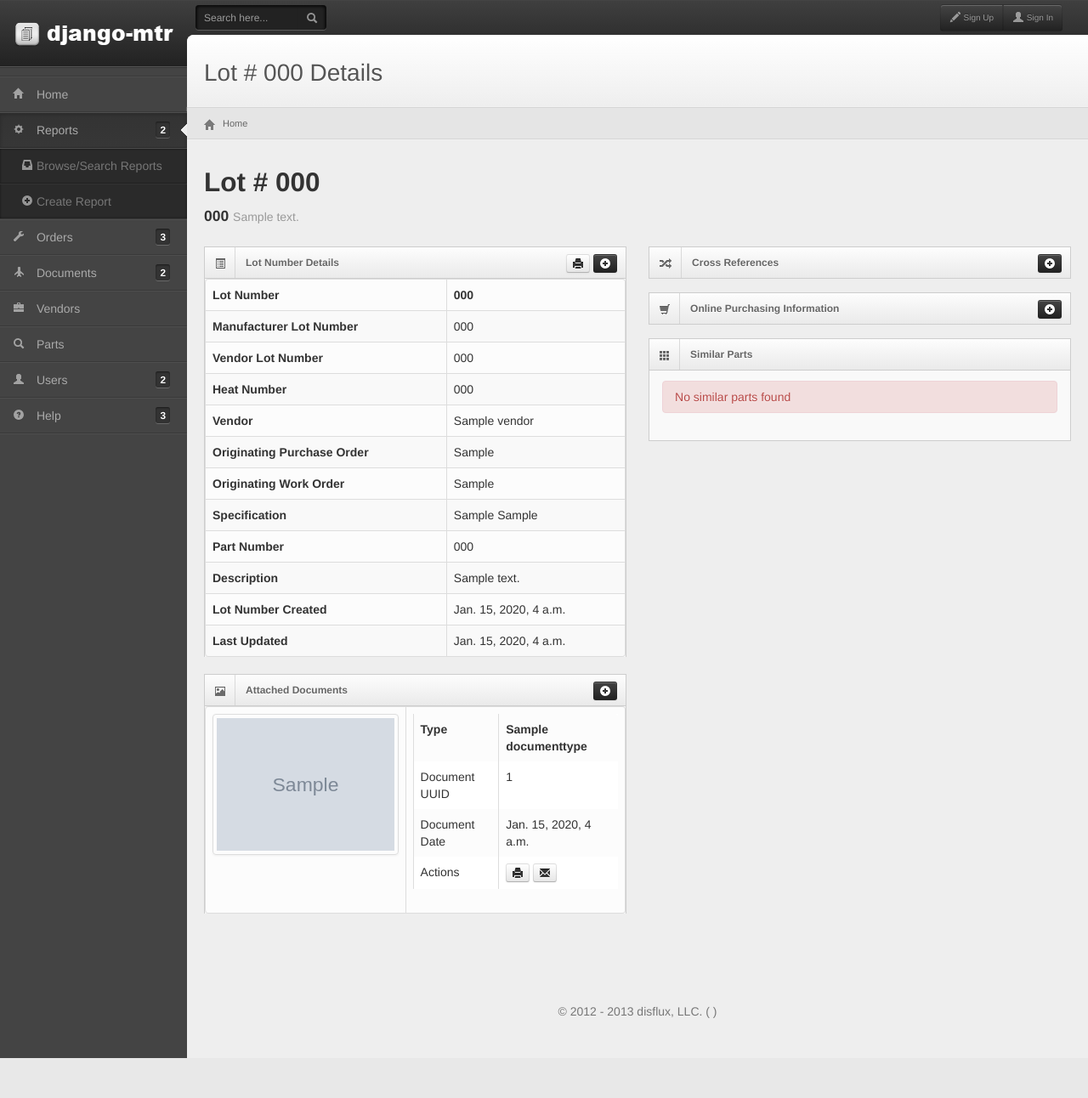
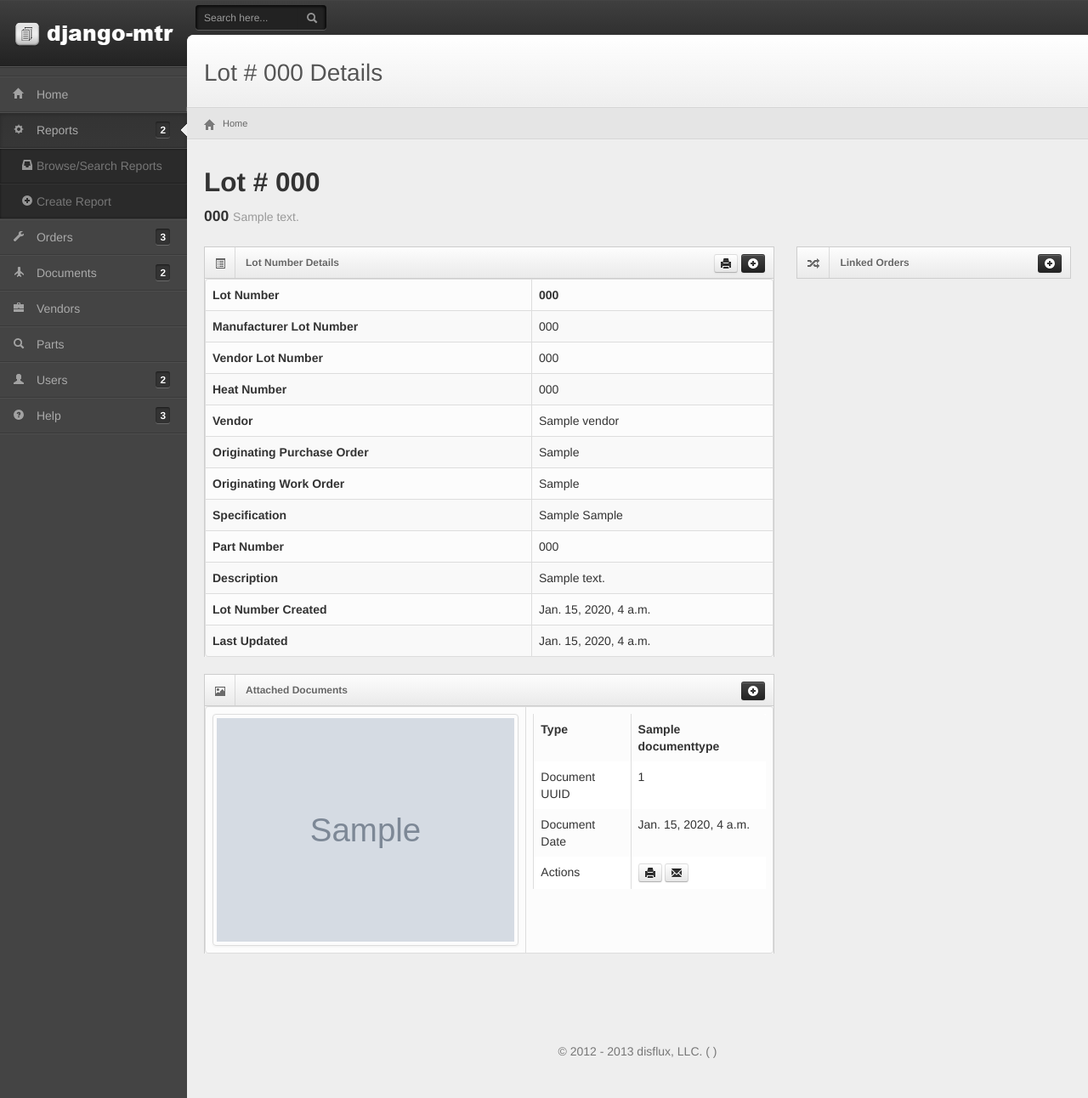
Before and after one commit to disflux/django-mtr, a Django app: page /reports/000 in a window 1280 px wide. Shown: the whole page at 85% size. Before the commit the page ends 1245 px from the top, so only its background shows below. Run offline with Django 3.2, Linux system fonts and the light colour scheme; tables that the repository leaves empty hold one stand-in row (values such as "Sample post"); grey boxes marked "Sample" are stand-in pictures; parts of the project's set-up code (start-up, migrations or seed data) failed here and were passed over; some libraries are stand-ins or nearby versions.

Commit message:
tweaks to the reports listing

```diff
--- a/templates/base/main.html
+++ b/templates/base/main.html
@@ -62,20 +62,7 @@
         </div>
 
         <div id="user-nav" class="navbar navbar-inverse noprint">
-            <ul class="nav btn-group">
-                {% if user.is_authenticated %}
-                <li class="btn btn-inverse" ><a title="View My Profile" href="{{ request.user.get_absolute_url }}"> </a></li>
 
-                <li class="btn btn-inverse"><a title="" href="#"><i class="icon-cog"></i> <span class="text">Settings</span></a></li>
-                <li class="btn btn-inverse"><a title="" href=""><i class="icon-share-alt"></i> <span class="text">Logout</span></a></li>
-
-                {% else %}
-                <li class="btn btn-inverse"><a title="" href=""><i class="icon-pencil"></i> <span class="text">Sign Up</span></a></li>
-
-                <!-- login dropdown form -->
-                <li class="btn btn-inverse"><a title="" href=""><i class="icon-user"></i> <span class="text">Sign In</span></a></li>
-                {% endif %}
-            </ul>
         </div>
 
         {% block no_sidebar %}
--- a/templates/reports/report.html
+++ b/templates/reports/report.html
@@ -73,7 +73,7 @@
 </div>
 
 <div class="row-fluid">
-    <div class="span6">
+    <div class="span8">
         <div class="widget-box collapsible">
             <div class="widget-title">
             <a href="#attributes" data-toggle="collapse">
@@ -253,13 +253,13 @@
 
     </div>
 
-    <div class="span6">
+    <div class="span4">
         <div class="widget-box">
             <div class="widget-title">
                 <span class="icon">
                     <i class="icon-random"></i>
                 </span>
-                <h5>Cross References</h5>
+                <h5>Linked Orders</h5>
                 <div class="buttons">
                     <a class="btn btn-inverse btn-mini tip-left" title="New Cross Reference" href="#add-xref" data-toggle="modal"><i class="icon-plus-sign icon-white"></i></a>
                 </div>
@@ -268,50 +268,9 @@
             </div>
         </div>
 
-        <div class="widget-box">
-            <div class="widget-title">
-                <span class="icon">
-                    <i class="icon-shopping-cart"></i>
-                </span>
-                <h5>Online Purchasing Information</h5>
-                <div class="buttons">
-                    <a class="btn btn-inverse btn-mini tip-left" title="New Purchase Link" href="#buylink-modal" data-toggle="modal"><i class="icon-plus-sign icon-white"></i></a>
-                </div>
-            </div>
-            <div id="buylink-table">
-            </div>
-        </div>
 
-        <div class="noprint widget-box">
-            <div class="widget-title">
-                <span class="icon">
-                    <i class="icon-th"></i>
-                </span>
-                <h5>Similar Parts</h5>
-            </div>
-            {% if mlt %}
-            <div class="widget-content nopadding">
-                <table class="table table-striped table-bordered">
-                    <tbody>
-                        {% for p in mlt %}
-                        <tr>
-                            <td>
-                                <a href="{{ p.object.get_absolute_url }}">{{ p.object.number }}</a>
-                            </td>
-                            <td>
-                                {{ p.object.description|truncatechars:40 }}
-                            </td>
-                        </tr>
-                        {% endfor %}
-                    </tbody>
-                </table>
-            </div>
-            {% else %}
-            <div class="widget-content">
-                <div class="alert alert-error">No similar parts found</div>
-            </div>
-            {% endif %}
-        </div>
+
+
     </div>
     <div id="modals">
         {% csrf_token %}
```
Also changed, not shown: templates/reports/reports_index.html (+10 -5 lines), 1 other file.
